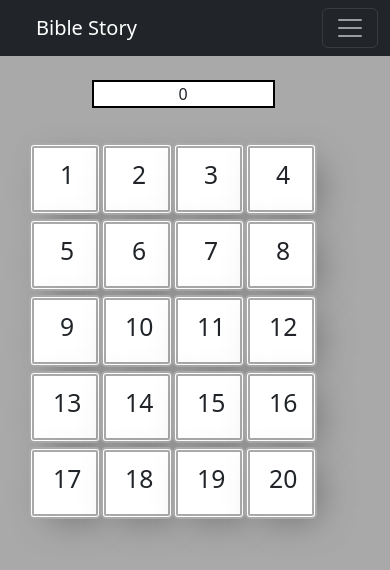
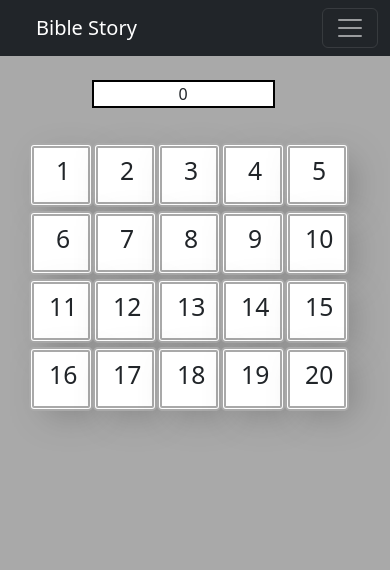
Before and after one commit to FernandoAriasNRW/bible-stories, an Angular app: page / in a window 390 px wide. Shown: the top 570 px of the page. Built offline with nearby package versions, Linux system fonts and the light colour scheme.

Commit message:
Se realizan ultimos ajustes a la versión mobile

```diff
--- a/src/app/components/cards/cards.component.css
+++ b/src/app/components/cards/cards.component.css
@@ -42,8 +42,12 @@
 
 @media (max-width: 900px) {
   .card {
-    height: 6rem !important;
-    width: 6rem !important;
+    height: 8rem !important;
+    width: 8rem !important;
+  }
+
+  .font-size {
+    font-size: medium;
   }
 
   .row-sm {
@@ -58,6 +62,11 @@
     width: 5.2rem !important;
   }
 
+
+  .font-size {
+    font-size: medium;
+  }
+
   .row-sm {
     padding: 0.5rem !important;
   }
@@ -67,15 +76,24 @@
   .row-sm {
     padding: 1.5rem !important;
   }
+
+  .font-size {
+    font-size: small;
+  }
+
 }
 
 @media (max-width: 400px) {
   .card {
-    height: 4.5rem !important;
-    width: 4.5rem !important;
+    height: 4rem !important;
+    width: 4rem !important;
   }
 
   .row-sm {
     padding: 1.2rem !important;
   }
+
+  .font-size {
+    font-size: small;
+  }
 }
--- a/src/app/components/cards/cards.component.html
+++ b/src/app/components/cards/cards.component.html
@@ -11,9 +11,9 @@
             } @else if (level === 'easy') {
             <img [src]='"../../../assets/images/" + card.image' />
             } @else if (level === 'normal'){
-            <h5 class="text-center">{{ card.name }}</h5>
+            <h5 class="text-center font-size">{{ card.name }}</h5>
             } @else {
-            <h5 class="text-center">{{ card.reference }}</h5>
+            <h5 class="text-center font-size">{{ card.reference }}</h5>
             }
           </div>
       </div>
@@ -23,7 +23,7 @@
           @if (card.type === 'front') {
             <img class="img-thumbnail" [src]='"../../../assets/images/" + card.image' />
             } @else {
-            <h5 class="card-title text-center">{{ card.reference }}</h5>
+            <h5 class="card-title text-center font-size">{{ card.reference }}</h5>
             }
         </div>
       </div>
--- a/src/app/components/game/game.component.css
+++ b/src/app/components/game/game.component.css
@@ -8,7 +8,7 @@
 }
 
 
-@media (max-width: 900px) {
+@media (max-width: 950px) {
 
   .container {
     width: 100%;
@@ -16,7 +16,7 @@
   }
 
   .w-md-75 {
-    width: 60% !important;
+    width: 80% !important;
     margin: 0 !important;
   }
 }
```
